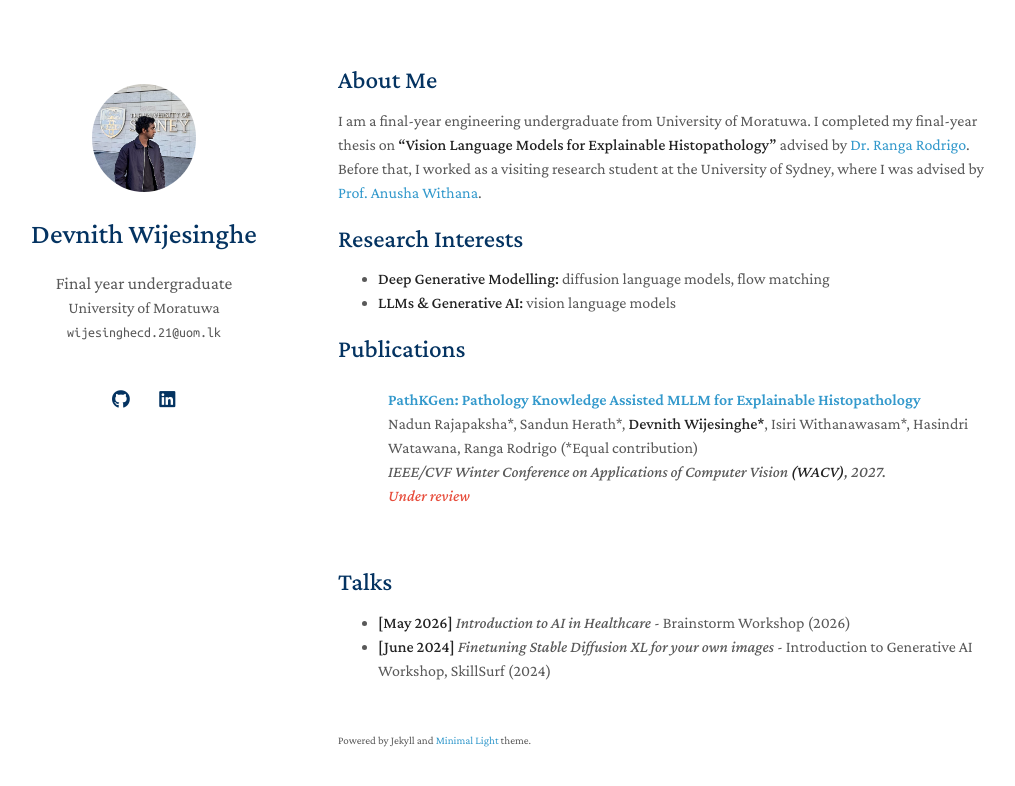
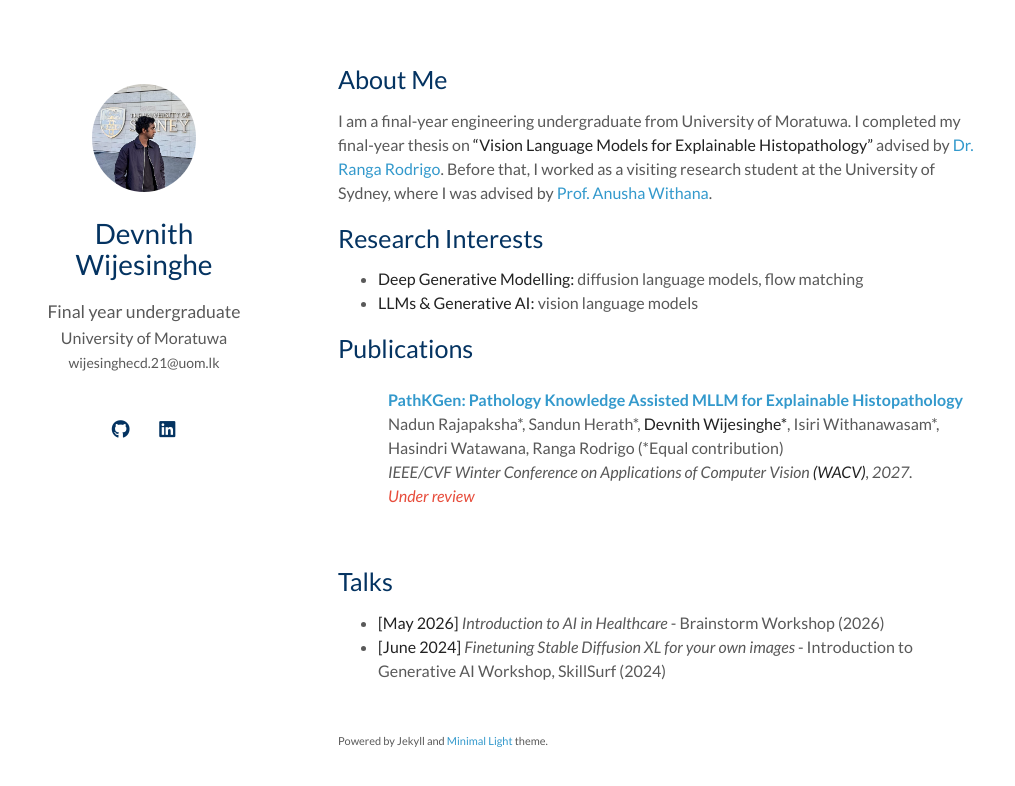
Before and after one commit to devnithw/devnithw.github.io, a Jekyll site: the page built from index.md, in a window 1280 px wide. Shown: the top 786 px of the page, without its empty margins (132-1147 px from the left). Built offline with Jekyll 4.4.1, drawn with Linux system fonts in a browser that asks for light colours; a style sheet for code colours, icons or effects is not loaded; our own code applies the rules of GitHub Pages for plain Markdown files.

Commit message:
Updated font

```diff
--- a/_layouts/homepage.html
+++ b/_layouts/homepage.html
@@ -24,6 +24,10 @@
   <link rel="stylesheet" href="https://cdnjs.cloudflare.com/ajax/libs/font-awesome/6.4.2/css/all.min.css"
     integrity="sha512-z3gLpd7yknf1YoNbCzqRKc4qyor8gaKU1qmn+CShxbuBusANI9QpRohGBreCFkKxLhei6S9CQXFEbbKuqLg0DA=="
     crossorigin="anonymous" referrerpolicy="no-referrer" />
+
+  <link rel="preconnect" href="https://fonts.googleapis.com">
+  <link rel="preconnect" href="https://fonts.gstatic.com" crossorigin>
+  <link href="https://fonts.googleapis.com/css2?family=Lato:ital,wght@0,100;0,300;0,400;0,700;0,900;1,100;1,300;1,400;1,700;1,900&display=swap" rel="stylesheet">
 
   {% if site.font == "Sans Serif" %}
   <link rel="stylesheet" href="./assets/css/font_sans_serif.css">
--- a/_sass/minimal-light-no-dark-mode.scss
+++ b/_sass/minimal-light-no-dark-mode.scss
@@ -83,7 +83,7 @@
 
 email {
     font-size: 14px;
-    font-family: "Ubuntu Mono";
+    font-family: "Lato", sans-serif;
 }
 
 .icon-button i{
--- a/_sass/minimal-light.scss
+++ b/_sass/minimal-light.scss
@@ -105,7 +105,7 @@
 
 email {
     font-size: 14px;
-    font-family: "Ubuntu Mono";
+    font-family: "Lato", sans-serif;
 }
 
 .icon-button i{
--- a/assets/css/font.css
+++ b/assets/css/font.css
@@ -1,10 +1,7 @@
-@import url('https://fonts.googleapis.com/css2?family=Crimson+Pro:ital,wght@0,400;0,500;0,600;1,500;1,600&display=swap');
-@import url('https://fonts.googleapis.com/css2?family=Ubuntu+Mono&display=swap');
-
 body {
   background-color: #fff;
   padding:0px;
-  font: 16.0px/1.5 Crimson Pro, serif;
+  font: 16.0px/1.5 "Lato", sans-serif;
   color:#595959;
   font-weight:400;
   margin:0
--- a/assets/css/font_sans_serif.css
+++ b/assets/css/font_sans_serif.css
@@ -1,7 +1,7 @@
 body {
   background-color: #fff;
   padding: 50px;
-  font: 14px/1.5 -apple-system, BlinkMacSystemFont, "Segoe UI", Roboto, Oxygen, Ubuntu, Cantarell, "Fira Sans", "Droid Sans", "Helvetica Neue", Arial, sans-serif, "Apple Color Emoji", "Segoe UI Emoji", "Segoe UI Symbol";
+  font: 14px/1.5 "Lato", sans-serif;
   color: #595959;
   font-weight: 400;
 }
```
